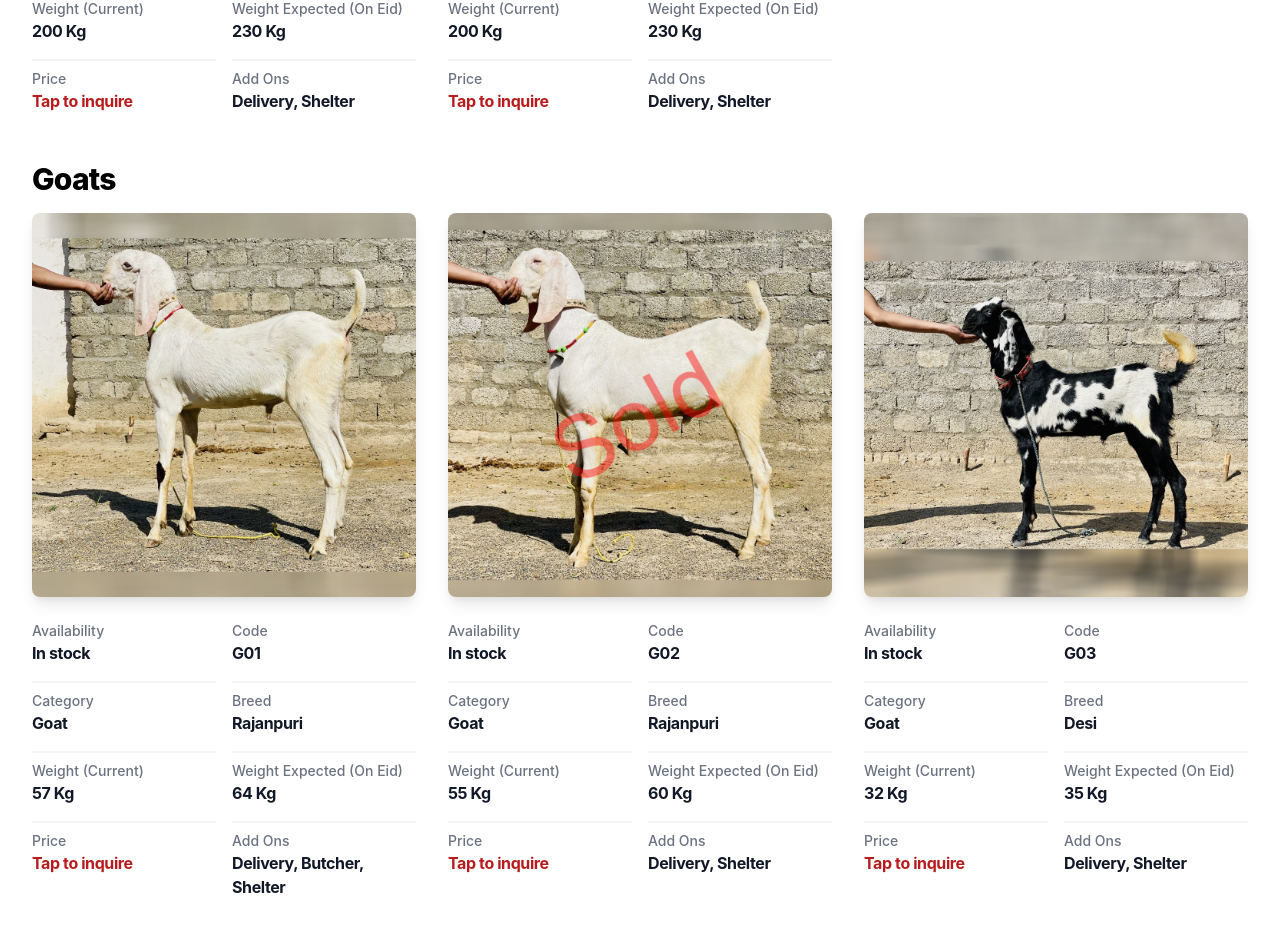
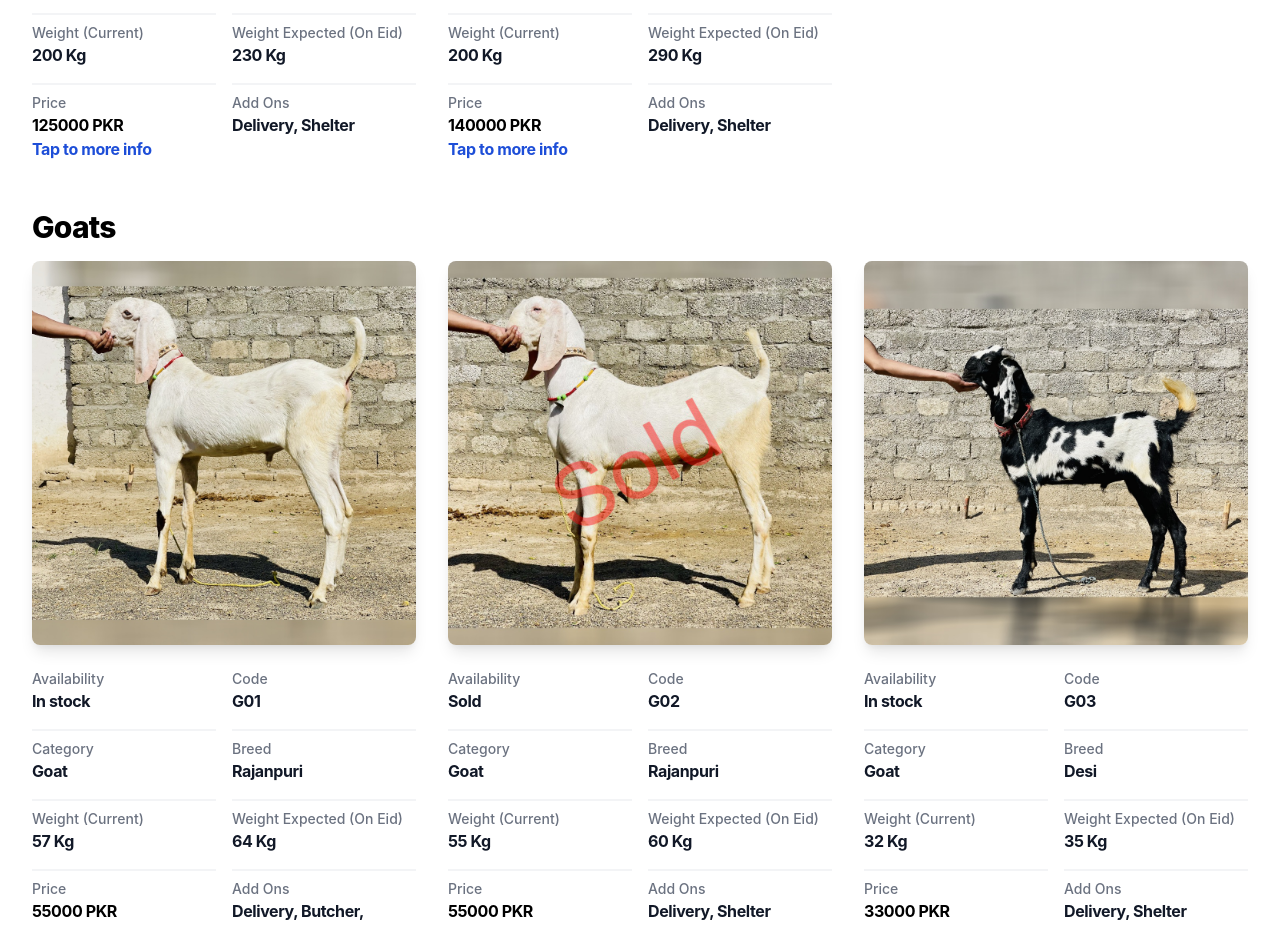
Before and after one commit to AtiqueUrRehman/maveshifarms, a Next.js app: page / in a window 1280 px wide. Shown: the part 3157-4083 px from the top of the page. Built offline with nearby package versions, Linux system fonts and the light colour scheme; what @tailwindcss/typography would draw is missing.

Commit message:
reveal prices in not sold

```diff
--- a/components/catalogus.tsx
+++ b/components/catalogus.tsx
@@ -1,6 +1,7 @@
 const bulls = [
   {
     code: "B01",
+    show_price : "false",
     availability: "In stock",
     breed: "Dhanni",
     category: "Bull",
@@ -13,6 +14,7 @@ const bulls = [
   },
   {
     code: "B02",
+    show_price : "false",
     availability: "In stock",
     breed: "Dhanni",
     category: "Bull",
@@ -25,6 +27,7 @@ const bulls = [
   },
   {
     code: "B03",
+    show_price : "true",
     availability: "In stock",
     breed: "Desi",
     category: "Bull",
@@ -37,6 +40,7 @@ const bulls = [
   },
   {
     code: "B04",
+    show_price : "true",
     availability: "In stock",
     breed: "Desi cross",
     category: "Bull",
@@ -49,6 +53,7 @@ const bulls = [
   },
   {
     code: "B05",
+    show_price : "true",
     availability: "In stock",
     breed: "Sahiwal",
     category: "Bull",
@@ -61,6 +66,7 @@ const bulls = [
   },
   {
     code: "B06",
+    show_price : "true",
     availability: "In stock",
     breed: "Sahiwal",
     category: "Bull",
@@ -73,6 +79,7 @@ const bulls = [
   },
   {
     code: "B07",
+    show_price : "true",
     availability: "In stock",
     breed: "Sahiwal",
     category: "Bull",
@@ -85,6 +92,7 @@ const bulls = [
   },
   {
     code: "B08",
+    show_price : "true",
     availability: "In stock",
     breed: "Sahiwal",
     category: "Bull",
@@ -93,13 +101,14 @@ const bulls = [
     addOns: "Delivery, Shelter",
     price: 140000,
     currentWeight: 200,
-    expectedWeight: 230,
+    expectedWeight: 290,
   },
 ];
 
 const goats = [
   {
     code: "G01",
+    show_price : "true",
     availability: "In stock",
     breed: "Rajanpuri",
     category: "Goat",
@@ -112,7 +121,8 @@ const goats = [
   },
   {
     code: "G02",
-    availability: "In stock",
+    show_price : "true",
+    availability: "Sold",
     breed: "Rajanpuri",
     category: "Goat",
     imageUrl: "/assets/img/catalogue/goats/102.jpg",
@@ -124,6 +134,7 @@ const goats = [
   },
   {
     code: "G03",
+    show_price : "true",
     availability: "In stock",
     breed: "Desi",
     category: "Goat",
@@ -136,6 +147,7 @@ const goats = [
   },
   {
     code: "G04",
+    show_price : "true",
     availability: "In stock",
     breed: "Makhi Cheena",
     category: "Goat",
@@ -148,6 +160,7 @@ const goats = [
   },
   {
     code: "G05",
+    show_price : "true",
     availability: "In stock",
     breed: "Makhi Cheena",
     category: "Goat",
@@ -160,6 +173,7 @@ const goats = [
   },
   {
     code: "G06",
+    show_price : "true",
     availability: "In stock",
     breed: "Makhi Cheena",
     category: "Goat",
@@ -172,13 +186,14 @@ const goats = [
   },
   {
     code: "G07",
+    show_price : "true",
     availability: "Sold",
     breed: "Talagang",
     category: "Ram (Chakki Dumba)",
     imageUrl: "/assets/img/catalogue/goats/107.jpg",
     color: "White",
     addOns: "Delivery, Shelter",
-    price: 65000,
+    price: 57000,
     currentWeight: 77,
     expectedWeight: 82,
   }
@@ -273,11 +288,24 @@ export default function Catalogue() {
                           <dt className="text-sm font-medium text-gray-500">
                             Price
                           </dt>
-                          <dd className="text-base font-bold tracking-tight text-red-700">
-                            {/* {bull.price} PKR */}
-                            <a className="hover:underline" target="_blank" href={`https://api.whatsapp.com/send?phone=+923130794980&text=Hi, may I know the price of ${bull.category} : ${bull.code}`}>
-                              Tap to inquire
-                            </a>
+                          <dd className="text-base font-bold tracking-tight">
+                          {
+                            bull.show_price == "true" &&
+                             <span className="">
+                               {bull.price} PKR <br></br>
+
+                                {bull.availability != "Sold" &&
+                                  <a className="hover:underline text-blue-700" target="_blank" href={`https://api.whatsapp.com/send?phone=+923130794980&text=Hi, I would link to know more about ${bull.category} : ${bull.code}`}>
+                                  Tap to more info
+                                  </a>
+                                }
+                              </span>
+                            }
+                            {bull.show_price == "false" &&
+                              <a className="hover:underline" target="_blank" href={`https://api.whatsapp.com/send?phone=+923130794980&text=Hi, may I know the price of ${bull.category} : ${bull.code}`}>
+                              <span className="text-red-700">Tap to inquire</span>
+                              </a>
+                            }
                           </dd>
                         </div>
                         <div className="border-t-2 border-gray-100 pt-2">
@@ -367,11 +395,24 @@ export default function Catalogue() {
                           <dt className="text-sm font-medium text-gray-500">
                             Price
                           </dt>
-                          <dd className="text-base font-bold tracking-tight text-red-700">
-                            {/* {goat.price} PKR */}
-                            <a className="hover:underline" target="_blank" href={`https://api.whatsapp.com/send?phone=+923130794980&text=Hi, may I know the price of ${goat.category} : ${goat.code}`}>
-                              Tap to inquire
-                            </a>
+                          <dd className="text-base font-bold tracking-tight">
+                            {
+                            goat.show_price == "true" &&
+                             <span className="">
+                               {goat.price} PKR <br></br>
+
+                                {goat.availability != "Sold" &&
+                                  <a className="hover:underline text-blue-700" target="_blank" href={`https://api.whatsapp.com/send?phone=+923130794980&text=Hi, I would link to know more about ${goat.category} : ${goat.code}`}>
+                                  Tap to more info
+                                  </a>
+                                }
+                              </span>
+                            }
+                            {goat.show_price == "false" &&
+                              <a className="hover:underline" target="_blank" href={`https://api.whatsapp.com/send?phone=+923130794980&text=Hi, may I know the price of ${goat.category} : ${goat.code}`}>
+                              <span className="text-red-700">Tap to inquire</span>
+                              </a>
+                            }
                           </dd>
                         </div>
                         <div className="border-t-2 border-gray-100 pt-2">
--- a/components/hero.tsx
+++ b/components/hero.tsx
@@ -46,6 +46,7 @@ export default function Hero() {
           />
         </svg>
       </div>
+
 
       <div className="relative pt-6 pb-16 sm:pb-24 lg:pb-32">
         <nav
--- a/pages/index.tsx
+++ b/pages/index.tsx
@@ -6,7 +6,7 @@ export default function Home() {
     <div>
       <div className="relative bg-white overflow-hidden">
         <Hero />
-	<Catalogue />
+	      <Catalogue />
       </div>
     </div>
   );
```
